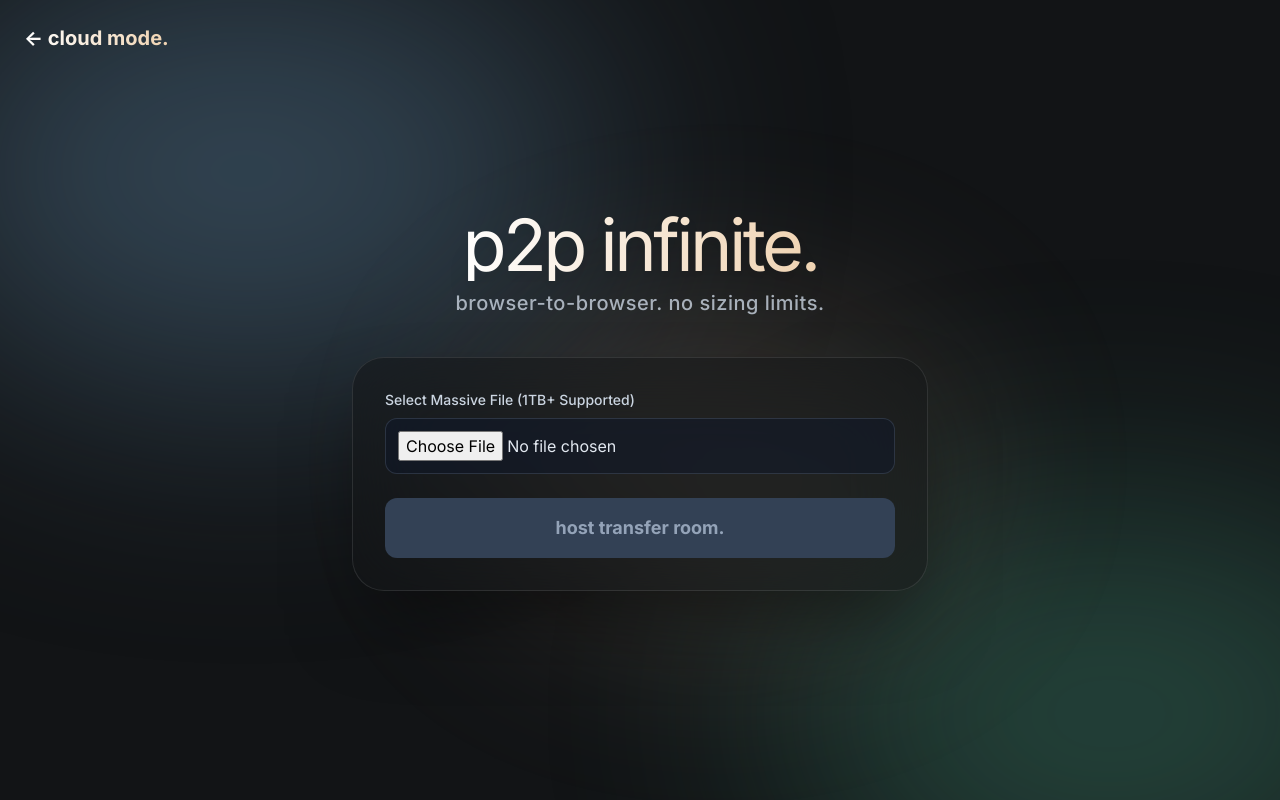
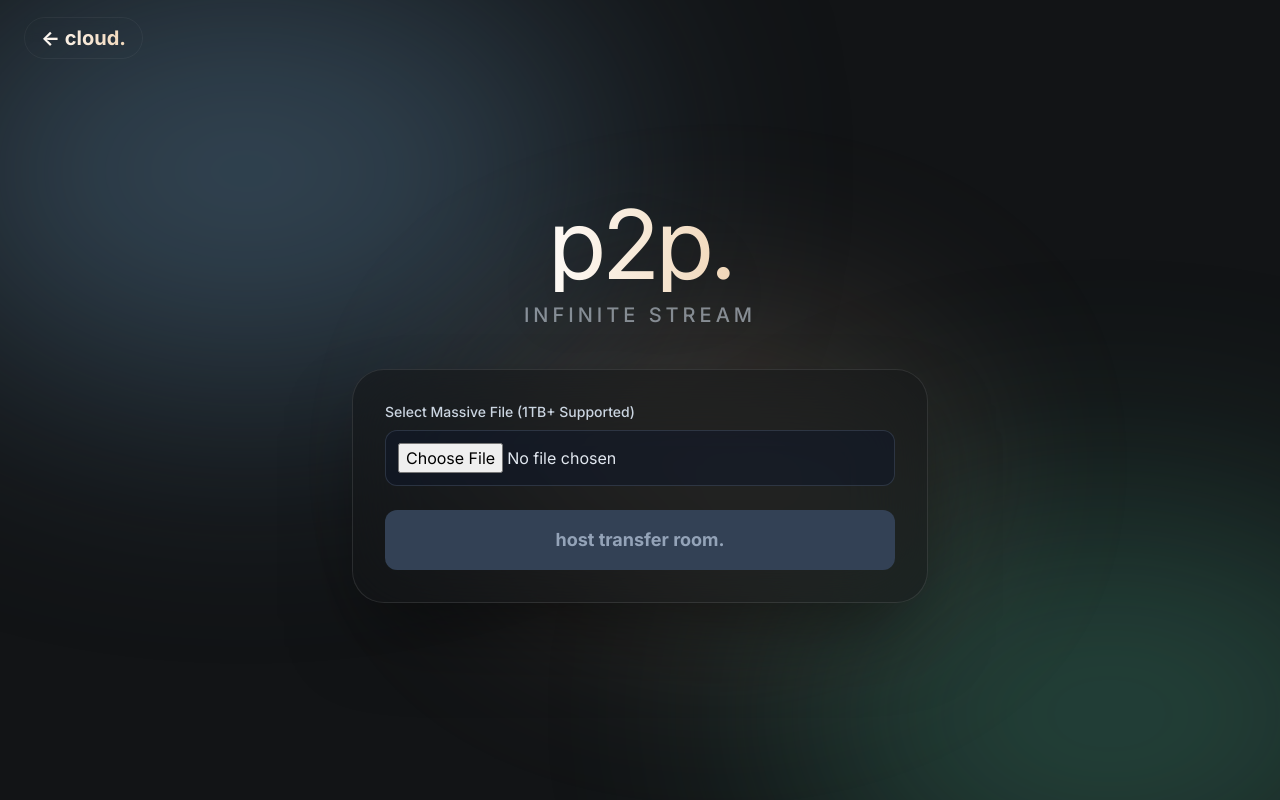
Before and after one commit to allanmaaz/sansend, a React (Vite) app in the folder frontend/: page /p2p in a window 1280 px wide. Built offline with nearby package versions, Linux system fonts and the light colour scheme; no server answers.

Commit message:
Phase 11: Final P2P UI status fix and polished 'Tunnel Ready' feedback

```diff
--- a/frontend/src/pages/P2PPage.tsx
+++ b/frontend/src/pages/P2PPage.tsx
@@ -2,6 +2,17 @@ import { useState, useEffect, useRef, useCallback } from 'react';
 import { useParams, useNavigate } from 'react-router-dom';
 import { QRCodeSVG } from 'qrcode.react';
 import { formatBytes, formatDuration, formatSpeed } from '../utils';
+
+// Premium animations
+const shimmerStyle = `
+@keyframes shimmer {
+    0% { transform: translateX(-100%); }
+    100% { transform: translateX(100%); }
+}
+.animate-shimmer {
+    animation: shimmer 1.5s infinite linear;
+}
+`;
 
 const CHUNK_SIZE = 256 * 1024; // 256KB for much higher throughput
 const MAX_BUFFER_AMOUNT = 8 * 1024 * 1024; // 8MB buffer
@@ -220,7 +231,7 @@ export default function P2PPage() {
     const setupDataChannelSender = (dc: RTCDataChannel) => {
         dc.bufferedAmountLowThreshold = BUFFER_LOW_THRESHOLD;
         dc.onopen = () => {
-            setStatus('connected');
+            handlePeerConnected();
             // Send metadata first
             dc.send(JSON.stringify({
                 type: 'meta',
@@ -244,6 +255,14 @@ export default function P2PPage() {
                 sendFileChunks(dc);
             }
         };
+    };
+
+    const handlePeerConnected = () => {
+        if (role === 'sender') {
+            setStatus('connected'); // Shows as "Ready! waiting for recipient to accept"
+        } else {
+            setStatus('connected'); // Shows as "Incoming transfer! click download to start"
+        }
     };
 
     const sendFileChunks = async (dc: RTCDataChannel) => {
@@ -285,7 +304,7 @@ export default function P2PPage() {
 
     const setupDataChannelReceiver = (dc: RTCDataChannel) => {
         dc.onopen = () => {
-            setStatus('connected');
+            handlePeerConnected();
         };
 
         dc.onmessage = async (e) => {
@@ -360,18 +379,20 @@ export default function P2PPage() {
 
     return (
         <div className="min-h-screen flex flex-col items-center justify-center px-4 py-12 relative z-10">
+            <style>{shimmerStyle}</style>
+
             <div className="absolute top-6 left-6">
-                <a href="/" className="text-white title-genz font-bold text-xl hover:opacity-80 transition-opacity">
-                    ← cloud mode.
+                <a href="/" className="text-white/60 title-genz font-bold text-xl hover:text-white transition-all backdrop-blur-sm px-4 py-2 rounded-full border border-white/5 bg-white/5">
+                    ← cloud.
                 </a>
             </div>
 
-            <div className="text-center mb-10">
-                <h1 className="text-6xl md:text-7xl font-sans tracking-tighter title-genz mb-2 drop-shadow-xl text-[#EFD2B0]">
-                    p2p infinite.
+            <div className="text-center mb-10 relative">
+                <h1 className="text-6xl md:text-8xl font-sans tracking-tighter title-genz mb-2 drop-shadow-2xl text-[#EFD2B0] animate-float">
+                    p2p.
                 </h1>
-                <p className="text-slate-300/80 text-lg md:text-xl font-medium tracking-wide">
-                    browser-to-browser. no sizing limits.
+                <p className="text-slate-300/60 text-lg md:text-xl font-medium tracking-[0.2em] uppercase">
+                    infinite stream
                 </p>
             </div>
 
@@ -444,6 +465,23 @@ export default function P2PPage() {
                         </div>
                     )}
 
+                    {status === 'connected' && (
+                        <div className="text-center py-6">
+                            <div className="w-20 h-20 mx-auto bg-[#EFD2B0]/20 rounded-full flex items-center justify-center mb-6 animate-pulse">
+                                <svg className="w-10 h-10 text-[#EFD2B0]" fill="none" viewBox="0 0 24 24" stroke="currentColor">
+                                    <path strokeLinecap="round" strokeLinejoin="round" strokeWidth={1} d="M13 10V3L4 14h7v7l9-11h-7z" />
+                                </svg>
+                            </div>
+                            <h2 className="text-3xl title-genz font-bold mb-2">tunnel ready.</h2>
+                            <p className="text-slate-400 font-medium tracking-wide">
+                                {role === 'sender' ? 'waiting for peer to accept file...' : 'incoming transfer! click join above.'}
+                            </p>
+                            {role === 'receiver' && (
+                                <p className="text-xs text-[#EFD2B0] mt-4 opacity-70">choose where to save the file on your device.</p>
+                            )}
+                        </div>
+                    )}
+
                     {status === 'transferring' && (
                         <div>
                             <div className="flex justify-between items-end mb-4">
@@ -459,8 +497,12 @@ export default function P2PPage() {
                                 </div>
                             </div>
 
-                            <div className="progress-bar-bg h-4 mb-3">
-                                <div className="progress-bar-fill h-full" style={{ width: `${Math.min(progress, 100)}%` }} />
+                            <div className="progress-bar-bg h-4 mb-3 overflow-hidden relative">
+                                <div className="progress-bar-fill h-full relative" style={{ width: `${Math.min(progress, 100)}%` }}>
+                                    {status === 'transferring' && (
+                                        <div className="absolute inset-0 bg-gradient-to-r from-transparent via-white/40 to-transparent animate-shimmer" />
+                                    )}
+                                </div>
                             </div>
 
                             <div className="flex justify-between text-slate-400 text-sm font-mono">
```
